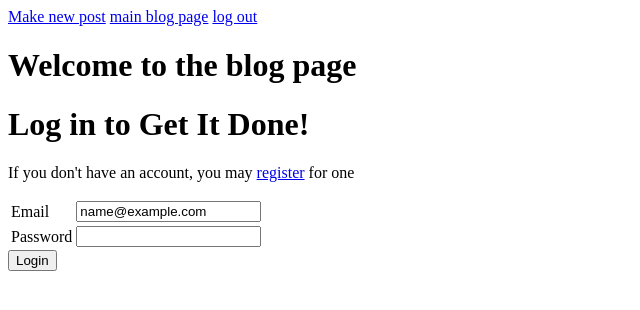
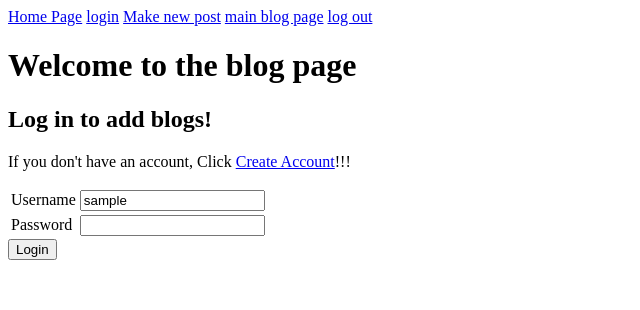
Before and after one commit to gwhtlock/blogz, a Flask app: template templates/login.html in a window 1280 px wide. Shown: the top 310 px of the page, without its empty margins (0-640 px from the left). Run offline with Flask 2, Linux system fonts and the light colour scheme; the visitor is signed in with stand-in values (Sample User, id 1); tables that the repository leaves empty hold one stand-in row (values such as "Sample post"); the template is opened without the code that fills it: most values are stand-ins (such as "Sample title", 1, 10 or a date in 2020).

Commit message:
sign in function works

```diff
--- a/main.py
+++ b/main.py
@@ -31,12 +31,14 @@ class Blog(db.Model):
 class User(db.Model):
 
     id= db.Column(db.Integer, primary_key=True)
-    email = db.Column(db.String(120), unique = True)
+    username = db.Column(db.String(120), unique = True)
+    # email = db.Column(db.String(120), unique = True)
     password = db.Column(db.String(120))
     blog = db.relationship('Blog', backref='owner')
 
-    def __init__(self,email, password):
-        self.email = email
+    def __init__(self,username, password):
+        # self.email = email
+        self.username = username
         self.password = password
 
 
@@ -70,6 +72,9 @@ def index():
     # tasks = Task.query.all() this query gets all items in the database
     # tasks = Task.query.filter_by(completed=False, owner=owner).all()
     # completed_tasks = Task.query.filter_by(completed=True, owner= owner).all()
+
+    users = User.query.all()
+
     return render_template('base.html',title="The Blog!")
 
 @app.route('/newpost', methods=['POST', 'GET'])
@@ -79,7 +84,8 @@ def new_blog():
     title_error = ""
     blog_error = ""
 
-    owner = User.query.filter_by(email=session['email']).first()
+    # owner = User.query.filter_by(email=session['email']).first()
+    owner = User.query.filter_by(username = session['username']).first()
 
     if request.method == 'POST':
 
@@ -110,10 +116,38 @@ def new_blog():
 @app.route('/blog', methods=['POST', 'GET'])
 def see_the_blogs():
 
-    owner = User.query.filter_by(email=session['email']).first()
+    # owner = User.query.filter_by(email=session['email']).first()
+    blog_id = request.args.get('id')
+    # user_id = request.args.get('user')
+
+
+
+
+
+    if not session:
+
+        if (blog_id):
+            blog = Blog.query.get(blog_id)
+            return render_template('oneblog.html',title="The Blog!", blog = blog)
+
+        # if(user_id):
+        #     user_blogs = Blog.query.filter_by(user_id).all()
+        #     return render_template('mainblog.html',title="The Blog!", all_blogs = user_blogs)
+
+        all_blogs = Blog.query.all()
+        return render_template('mainblog.html',title="The Blog!", all_blogs = all_blogs)
+
+
 
     # filters all blogs to display only blogs for the current user
+    # all_blogs = Blog.query.filter_by(owner = owner).all()
+    owner = User.query.filter_by(username = session['username']).first()
     all_blogs = Blog.query.filter_by(owner = owner).all()
+
+    # if(user_id):
+    #     user_blogs = Blog.query.filter_by(user_id).all()
+    #     return render_template('mainblog.html',title="The Blog!", all_blogs = user_blogs)
+
 
     blog_id = request.args.get('id')
 
@@ -145,28 +179,34 @@ def see_the_blogs():
 @app.before_request
 def require_login():
 
-    allowed_routes = ['login', 'register']
+    allowed_routes = ['login', 'register','see_the_blogs','index']
 
-    if request.endpoint not in allowed_routes and 'email' not in session:
+    if request.endpoint not in allowed_routes and 'username' not in session:
         return redirect('/login')
 
 @app.route('/login', methods=['POST','GET'])
 def login():
 
     if request.method == 'POST':
-        email = request.form['email']
+    #    email = request.fo rm['email']
+        username = request.form['username']
         password = request.form['password']
-        user = User.query.filter_by(email = email).first()
+        # user = User.query.filter_by(email = email).first()
+        user = User.query.filter_by(username = username).first()
 
         if user and user.password == password:
             #TODO remeber user has logined
-            session['email'] = email
+            # session['email'] = email
+            session['username'] = username
             flash("Logged In")
             print(session)
-            return redirect('/')
-        else:
+            return redirect('/newpost')
+        elif not user:
             #TODO expalin why login failed
-            flash('User password incorrect, or User does not exist', 'error')
+            flash('User does not exist', 'error')
+        elif password != user.password:
+            #TODO expalin why login failed
+            flash('Incorrect Password', 'error')
 
 
 
@@ -176,35 +216,61 @@ def login():
 @app.route('/register', methods=['POST','GET'])
 def register():
 
+    flash_message =""
     if request.method == 'POST':
-        email = request.form['email']
+        # email = request.form['email']
+        username = request.form['username']
         password = request.form['password']
         verify = request.form['verify']
+        verification =True
+
 
         #TODO validate user's data
 
-        existing_user = User.query.filter_by(email = email).first()
+        # existing_user = User.query.filter_by(email = email).first()
+        existing_user = User.query.filter_by(username = username).first()
 
-        if password != verify:
-            return "<h1> passwords dont match </h1>"
+        if not username:
+            flash_message += "No Username entered," + "     "
+            verification = False
+        elif len(username) <= 3:
+            flash_message += "Username must be greater than 3 characters,"+ "     "
+            verification = False
+        elif existing_user:
+            # TODO - Better User response
+            flash_message += "Username already exists"+"     "
 
-        if not existing_user:
-            new_user = User(email, password)
+
+        if not password  or not verify:
+            flash_message += "Must complete both password fields," + "     "
+            verification = False
+        elif len(password) <= 3:
+            flash_message += "password must be greater than 3 characters,"+ "     "
+            verification = False
+        elif password != verify:
+            flash_message += "The passwords do not match,"+ "     "
+            verification = False
+
+
+
+        if not existing_user and verification:
+            new_user = User(username, password)
             db.session.add(new_user)
             db.session.commit()
             #TODO - remeber the user
-            session['email'] = email
-            return redirect('/')
-        else:
-            # TODO - Better User response
-            return "<h1>Duplicate User</h1>"
+            # session['email'] = email
+            session['username'] = username
+            return redirect('/newpost')
 
+
+    flash(flash_message)
     return render_template('register.html')
 
 
 @app.route('/logout')
 def logout():
-    del session['email']
+    # del session['email']
+    del session['username']
     return redirect('/')
 
 
--- a/templates/base.html
+++ b/templates/base.html
@@ -15,8 +15,11 @@
 
 
    <div>
+       <a href ='/'>Home Page</a>
+       <a href ='/login'>login</a>
        <a href ='/newpost'>Make new post</a>
        <a href ='/blog'>main blog page</a>
+
        <a href ='/logout'>log out</a>
    </div>
 
--- a/templates/login.html
+++ b/templates/login.html
@@ -1,14 +1,18 @@
 {% extends "base.html" %}
 
 {% block content %}
-<h1>Log in to Get It Done!</h1>
-<p>If you don't have an account, you may <a href="/register">register</a> for one</p>
+<h2>Log in to add blogs!</h2>
+<p>If you don't have an account, Click <a href="/register">Create Account</a>!!!</p>
 <form action="/login" method="post">
     <table>
         <tr>
-            <td><label for="email">Email</label></td>
             <td>
-                <input name="email" type="email" value="{{ email }}">
+                <!-- <label for="email">Email</label> -->
+                <label for="username">Username</label>
+            </td>
+            <td>
+                <input name="username" type="username" value="{{ username }}">
+                <!-- <input name="email" type="email" value="{{ email }}"> -->
             </td>
         </tr>
         <tr>
```
Also changed, not shown: templates/index.html (added, +27 -0 lines), templates/register.html (+8 -3 lines).
